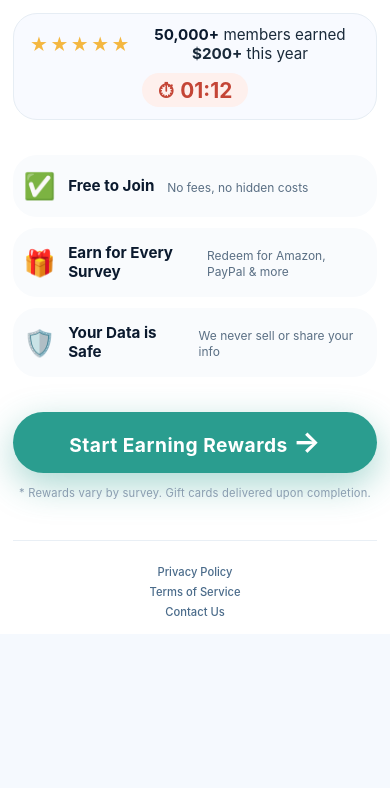
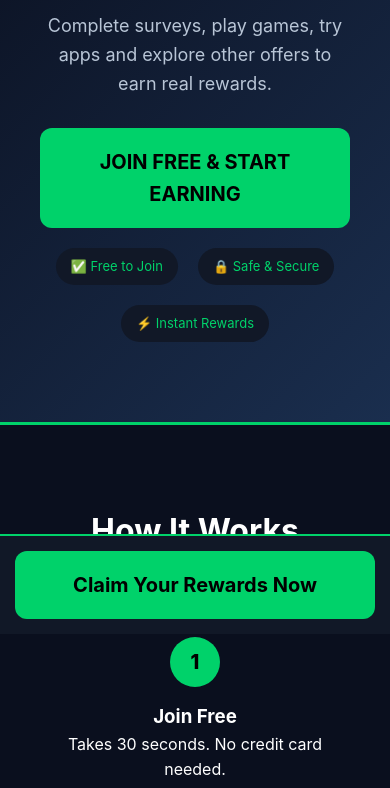
Before and after one commit to yika81/New-DOI-junkie-, a plain HTML site: page index.html in a window 390 px wide. Shown: the part 210-998 px from the top of the page. Before the commit the page ends 844 px from the top, so only its background shows below. Drawn offline with Linux system fonts and the light colour scheme.

Commit message:
Fixed redirect flow
Updated prelander for free cash

```diff
--- a/index.html
+++ b/index.html
@@ -4,14 +4,10 @@
   <meta charset="UTF-8" />
   <meta name="viewport" content="width=device-width, initial-scale=1.0" />
 
-  <!-- ============================================================ -->
-  <!-- CLIENT HINTS DELEGATION (for Bemob / go.orgsite.store)      -->
-  <!-- ============================================================ -->
+  <!-- CLIENT HINTS DELEGATION -->
   <meta http-equiv="delegate-ch" content="sec-ch-ua https://go.orgsite.store; sec-ch-ua-mobile https://go.orgsite.store; sec-ch-ua-arch https://go.orgsite.store; sec-ch-ua-model https://go.orgsite.store; sec-ch-ua-platform https://go.orgsite.store; sec-ch-ua-platform-version https://go.orgsite.store; sec-ch-ua-bitness https://go.orgsite.store; sec-ch-ua-full-version-list https://go.orgsite.store; sec-ch-ua-full-version https://go.orgsite.store">
 
-  <!-- ============================================================ -->
-  <!-- META PIXEL (ID: 976084828803103)                             -->
-  <!-- ============================================================ -->
+  <!-- META PIXEL -->
   <script>
     !function(f,b,e,v,n,t,s)
     {if(f.fbq)return;n=f.fbq=function(){n.callMethod?
@@ -23,438 +19,229 @@
     'https://connect.facebook.net/en_US/fbevents.js');
     fbq('init', '976084828803103');
     fbq('track', 'PageView');
+    fbq('track', 'ViewContent');
   </script>
   <noscript>
     <img height="1" width="1" style="display:none"
          src="https://www.facebook.com/tr?id=976084828803103&ev=PageView&noscript=1" />
   </noscript>
 
-  <title>Share Your Opinion – Earn Rewards</title>
+  <title>Earn Rewards Online - Surveys, Games & Offers</title>
+  <meta name="description" content="Join for free and earn rewards by completing surveys, playing games, and trying apps. Get Amazon, PayPal, and Visa gift cards.">
 
   <style>
-    /* ── Reset ── */
-    * {
-      margin: 0;
-      padding: 0;
-      box-sizing: border-box;
-    }
-
-    html, body {
-      height: 100%;
-      width: 100%;
-      overflow: hidden;
-    }
-
-    body {
-      font-family: -apple-system, BlinkMacSystemFont, "Segoe UI", Roboto, Helvetica, Arial, sans-serif;
-      background: #f5f9fe;
-      display: flex;
-      align-items: center;
-      justify-content: center;
-      padding: 0;
-    }
-
-    .fullscreen {
-      width: 100vw;
-      height: 100vh;
-      max-width: 100%;
-      max-height: 100%;
-      background: #ffffff;
-      display: flex;
-      flex-direction: column;
-      justify-content: center;
-      padding: 2.5rem 3rem;
-      box-shadow: none;
-      border-radius: 0;
-      position: relative;
-      overflow-y: auto;
-    }
-
-    .content {
-      max-width: 720px;
-      margin: 0 auto;
-      width: 100%;
-      display: flex;
-      flex-direction: column;
-      align-items: center;
-      text-align: center;
-      justify-content: center;
-      min-height: 80vh;
-    }
-
-    .trust-badge {
-      display: inline-flex;
-      align-items: center;
-      gap: 0.5rem;
-      background: #eaf6ef;
-      color: #1a7a4a;
-      font-size: 0.85rem;
-      font-weight: 600;
-      padding: 0.5rem 1.5rem;
-      border-radius: 100px;
-      letter-spacing: 0.3px;
-      text-transform: uppercase;
-      margin-bottom: 1.8rem;
-    }
-
-    h1 {
-      font-size: clamp(2.8rem, 8vw, 4.8rem);
-      font-weight: 800;
-      color: #0b1a2e;
-      line-height: 1.1;
-      margin-bottom: 0.2rem;
-    }
-    h1 .highlight {
-      color: #2a9d8f;
-      display: inline-block;
-    }
-
-    .sub {
-      font-size: clamp(1.1rem, 2.5vw, 1.6rem);
-      color: #3a4d62;
-      margin-top: 0.5rem;
-      margin-bottom: 1.5rem;
-      font-weight: 400;
-      max-width: 600px;
-    }
-    .sub strong {
-      color: #0b1a2e;
-    }
-
-    .proof-row {
-      display: flex;
-      flex-wrap: wrap;
-      align-items: center;
-      justify-content: center;
-      gap: 1.2rem 2rem;
-      background: #f8faff;
-      border: 1px solid #e6edf4;
-      border-radius: 3rem;
-      padding: 0.7rem 2rem;
-      margin-bottom: 2.2rem;
-      width: 100%;
-      max-width: 600px;
-    }
-
-    .proof-item {
-      display: flex;
-      align-items: center;
-      gap: 0.5rem;
-      font-size: 0.95rem;
-      color: #1a2a3a;
-    }
-    .proof-item .stars {
-      color: #f4b740;
-      font-size: 1.1rem;
-      letter-spacing: 2px;
-    }
-    .proof-item .count {
-      font-weight: 700;
-      color: #0b1a2e;
-    }
-
-    .timer {
-      font-weight: 700;
-      color: #c44536;
-      background: #fef0ed;
-      padding: 0.3rem 1rem;
-      border-radius: 100px;
-      font-size: 1.1rem;
-      display: inline-flex;
-      align-items: center;
-      gap: 0.4rem;
-    }
-    .timer span {
-      font-size: 1.3rem;
-    }
-
-    .benefits {
-      display: grid;
-      grid-template-columns: 1fr 1fr 1fr;
-      gap: 1.2rem;
-      width: 100%;
-      max-width: 700px;
-      margin-bottom: 2.2rem;
-    }
-
-    .benefit-item {
-      background: #f9fbfd;
-      border-radius: 1.5rem;
-      padding: 1.4rem 0.8rem;
-      text-align: center;
-      border: 1px solid transparent;
-      transition: 0.15s;
-    }
-    .benefit-item:hover {
-      border-color: #d0dfec;
-      background: #f4f8fe;
-    }
-    .benefit-item .icon {
-      font-size: 2.2rem;
-      display: block;
-      margin-bottom: 0.4rem;
-    }
-    .benefit-item .title {
-      font-weight: 700;
-      font-size: 1.05rem;
-      color: #0b1a2e;
-    }
-    .benefit-item .desc {
-      font-size: 0.85rem;
-      color: #5a6f84;
-      margin-top: 0.2rem;
-      line-height: 1.3;
-    }
-
-    .cta-link {
-      display: inline-block;
-      width: 100%;
-      max-width: 500px;
-      background: #2a9d8f;
-      border: none;
-      padding: 1.3rem 1.5rem;
-      border-radius: 4rem;
-      color: #fff;
-      font-size: 1.5rem;
-      font-weight: 700;
-      cursor: pointer;
-      transition: all 0.2s ease;
-      box-shadow: 0 12px 36px rgba(42, 157, 143, 0.4);
-      text-decoration: none;
-      letter-spacing: 0.5px;
-      text-align: center;
-      box-sizing: border-box;
-    }
-    .cta-link:hover {
-      background: #23877b;
-      transform: scale(1.01);
-      box-shadow: 0 16px 44px rgba(42, 157, 143, 0.5);
-      color: #fff;
-      text-decoration: none;
-    }
-    .cta-link .arrow {
-      font-size: 1.8rem;
-      line-height: 1;
-      display: inline-block;
-      transition: transform 0.2s;
-    }
-    .cta-link:hover .arrow {
-      transform: translateX(6px);
-    }
-
-    .disclosure {
-      font-size: 0.7rem;
-      color: #8a9db0;
-      margin-top: 0.8rem;
-      letter-spacing: 0.2px;
-    }
-
-    .footer {
-      margin-top: 2.5rem;
-      width: 100%;
-      max-width: 700px;
-      display: flex;
-      flex-wrap: wrap;
-      justify-content: center;
-      gap: 0.8rem 1.8rem;
-      font-size: 0.75rem;
-      color: #8a9db0;
-      border-top: 1px solid #e9eff5;
-      padding-top: 1.5rem;
-    }
-    .footer a {
-      color: #4a6b8a;
-      text-decoration: none;
-      font-weight: 500;
-    }
-    .footer a:hover {
-      text-decoration: underline;
-      color: #1a3a5a;
-    }
-
-    @media (max-width: 700px) {
-      .fullscreen {
-        padding: 1.8rem 1.2rem;
-        justify-content: center;
-      }
-      .content {
-        min-height: auto;
-      }
-      h1 {
-        font-size: clamp(2.2rem, 10vw, 3.2rem);
-      }
-      .benefits {
-        grid-template-columns: 1fr;
-        gap: 0.7rem;
-        max-width: 400px;
-      }
-      .benefit-item {
-        padding: 0.9rem 0.6rem;
-        display: flex;
-        align-items: center;
-        gap: 0.8rem;
-        text-align: left;
-      }
-      .benefit-item .icon {
-        font-size: 1.6rem;
-        margin-bottom: 0;
-      }
-      .benefit-item .title {
-        font-size: 0.95rem;
-      }
-      .benefit-item .desc {
-        font-size: 0.75rem;
-      }
-      .proof-row {
-        border-radius: 1.5rem;
-        padding: 0.7rem 1rem;
-        gap: 0.6rem;
-        flex-direction: column;
-      }
-      .cta-link {
-        font-size: 1.2rem;
-        padding: 1rem;
-      }
-      .footer {
-        flex-direction: column;
-        align-items: center;
-        gap: 0.4rem;
-        font-size: 0.7rem;
-      }
-    }
-
-    @media (max-width: 400px) {
-      .fullscreen {
-        padding: 1rem 0.8rem;
-      }
-      h1 {
-        font-size: 2rem;
-      }
-    }
+    *{margin:0;padding:0;box-sizing:border-box;font-family:-apple-system,BlinkMacSystemFont,'Segoe UI',Roboto,sans-serif}
+    body{background:#0a0f1e;color:#fff;line-height:1.6}
+    .container{max-width:900px;margin:0 auto;padding:20px}
+    .hero{background:linear-gradient(135deg,#0a0f1e 0%,#1a2e4e 100%);padding:60px 20px;text-align:center;border-bottom:3px solid #00d26a}
+    .logo{font-size:28px;font-weight:800;color:#00d26a;margin-bottom:15px}
+    .hero h1{font-size:42px;margin:15px 0;line-height:1.2}
+    .hero h1 span{color:#00d26a}
+    .hero p{font-size:18px;color:#b8c5d6;margin-bottom:30px}
+    .cta-btn{background:#00d26a;color:#000;padding:18px 40px;font-size:20px;font-weight:700;border:none;border-radius:12px;cursor:pointer;text-decoration:none;display:inline-block;transition:0.3s}
+    .cta-btn:hover{transform:scale(1.05);background:#00e673}
+    .trust-badges{display:flex;justify-content:center;gap:20px;margin-top:20px;flex-wrap:wrap}
+    .badge{background:#111827;padding:8px 15px;border-radius:20px;font-size:13px;color:#00d26a}
+    .section{padding:60px 20px}
+    .section h2{text-align:center;font-size:32px;margin-bottom:15px}
+    .section p.sub{text-align:center;color:#b8c5d6;margin-bottom:40px}
+    .grid{display:grid;grid-template-columns:repeat(auto-fit,minmax(250px,1fr));gap:25px}
+    .card{background:#111827;padding:25px;border-radius:15px;border:1px solid #1f2937;text-align:center}
+    .card-icon{font-size:40px;margin-bottom:15px}
+    .card h3{color:#00d26a;margin-bottom:10px}
+    .phone-mockup{text-align:center;margin:40px 0}
+    .phone-mockup img{max-width:320px;width:100%;border-radius:30px;box-shadow:0 20px 50px rgba(0,210,106,0.2)}
+    .steps{display:flex;justify-content:space-between;gap:20px;flex-wrap:wrap}
+    .step{flex:1;min-width:200px;text-align:center}
+    .step-num{background:#00d26a;color:#000;width:50px;height:50px;border-radius:50%;display:flex;align-items:center;justify-content:center;font-weight:800;font-size:20px;margin:0 auto 15px}
+    .testimonials{display:grid;grid-template-columns:repeat(auto-fit,minmax(280px,1fr));gap:20px}
+    .testimonial{background:#111827;padding:20px;border-radius:12px;border-left:4px solid #00d26a}
+    .testimonial .name{font-weight:700;color:#00d26a}
+    .faq-item{background:#111827;padding:20px;border-radius:10px;margin-bottom:15px}
+    .faq-item h4{color:#00d26a;margin-bottom:8px}
+    .footer{text-align:center;padding:40px 20px;background:#05070f;color:#777;font-size:14px}
+    .sticky-cta{position:fixed;bottom:0;left:0;right:0;background:#111827;padding:15px;text-align:center;border-top:2px solid #00d26a;z-index:999}
+    @media(max-width:600px){.hero h1{font-size:28px}.cta-btn{width:100%}}
   </style>
 </head>
 <body>
 
-<div class="fullscreen">
-  <div class="content">
+<!-- HERO -->
+<section class="hero">
+  <div class="container">
+    <div class="logo">🟢 EARN REWARDS</div>
+    <h1>Earn Rewards <span>Your Way</span></h1>
+    <p>Complete surveys, play games, try apps and explore other offers to earn real rewards.</p>
+    <a href="https://go.orgsite.store/click/1?ns=c%3D39b64b47-9b66-4827-9d6b-bb90d8a344bd..l%3D2..a%3D0..b%3D0" class="cta-btn" id="ctaButton">JOIN FREE & START EARNING</a>
+    <div class="trust-badges">
+      <div class="badge">✅ Free to Join</div>
+      <div class="badge">🔒 Safe & Secure</div>
+      <div class="badge">⚡ Instant Rewards</div>
+    </div>
+  </div>
+</section>
 
-    <!-- Trust Badge -->
-    <div class="trust-badge">
-      🔒 SSL Encrypted &bull; 100% Private
+<!-- HOW IT WORKS -->
+<section class="section">
+  <div class="container">
+    <h2>How It Works</h2>
+    <p class="sub">3 simple steps to start earning today</p>
+    <div class="steps">
+      <div class="step">
+        <div class="step-num">1</div>
+        <h3>Join Free</h3>
+        <p>Takes 30 seconds. No credit card needed.</p>
+      </div>
+      <div class="step">
+        <div class="step-num">2</div>
+        <h3>Complete Offers</h3>
+        <p>Surveys, games, apps. Pick what you like.</p>
+      </div>
+      <div class="step">
+        <div class="step-num">3</div>
+        <h3>Get Rewarded</h3>
+        <p>Redeem for Amazon, PayPal, Visa gift cards.</p>
+      </div>
     </div>
+  </div>
+</section>
 
-    <!-- Headline -->
-    <h1>
-      Your Opinion.<br />
-      <span class="highlight">$5 Gift Card.</span>
-    </h1>
-    <p class="sub">
-      <strong>Share your thoughts</strong> in social surveys and get rewarded instantly.
-    </p>
-
-    <!-- Proof Row: Stars + Timer -->
-    <div class="proof-row">
-      <div class="proof-item">
-        <span class="stars">★★★★★</span>
-        <span><span class="count">50,000+</span> members earned <strong>$200+</strong> this year</span>
+<!-- FEATURES -->
+<section class="section" style="background:#111827">
+  <div class="container">
+    <h2>Earn Rewards Your Way</h2>
+    <p class="sub">Multiple ways to earn, every single day</p>
+    <div class="grid">
+      <div class="card">
+        <div class="card-icon">📝</div>
+        <h3>Complete Surveys</h3>
+        <p>Share your opinion with top brands. Earn $0.50 - $5 per survey.</p>
       </div>
-      <div class="proof-item timer" id="timerDisplay">
-        <span>⏱</span> <span id="timerText">01:17</span>
+      <div class="card">
+        <div class="card-icon">🎮</div>
+        <h3>Play Games</h3>
+        <p>Download and play new games. Get paid to have fun.</p>
+      </div>
+      <div class="card">
+        <div class="card-icon">📱</div>
+        <h3>Try Apps</h3>
+        <p>Install and test new apps. Easy money in your spare time.</p>
       </div>
     </div>
 
-    <!-- Benefits -->
-    <div class="benefits">
-      <div class="benefit-item">
-        <span class="icon">✅</span>
-        <div class="title">Free to Join</div>
-        <div class="desc">No fees, no hidden costs</div>
+    <div class="phone-mockup">
+      <img src="https://i.imgur.com/8Km9tLL.png" alt="App Dashboard showing $25 balance and offers">
+    </div>
+
+    <div style="text-align:center">
+      <a href="https://go.orgsite.store/click/1?ns=c%3D39b64b47-9b66-4827-9d6b-bb90d8a344bd..l%3D2..a%3D0..b%3D0" class="cta-btn" id="ctaButton2">START EARNING NOW</a>
+    </div>
+  </div>
+</section>
+
+<!-- SOCIAL PROOF -->
+<section class="section">
+  <div class="container">
+    <h2>50,000+ Members Already Earning</h2>
+    <p class="sub">Real people getting real rewards</p>
+    <div class="testimonials">
+      <div class="testimonial">
+        <p>"I made $47 my first month just doing surveys on my lunch break. Cashed out to PayPal in 2 days!"</p>
+        <div class="name">- Sarah M, Texas</div>
       </div>
-      <div class="benefit-item">
-        <span class="icon">🎁</span>
-        <div class="title">Earn for Every Survey</div>
-        <div class="desc">Redeem for Amazon, PayPal &amp; more</div>
+      <div class="testimonial">
+        <p>"Love the games section. I'm literally getting paid to play on my phone. Withdraw to Amazon was super fast."</p>
+        <div class="name">- Mike R, California</div>
       </div>
-      <div class="benefit-item">
-        <span class="icon">🛡️</span>
-        <div class="title">Your Data is Safe</div>
-        <div class="desc">We never sell or share your info</div>
+      <div class="testimonial">
+        <p>"Finally something legit. Free to join and I already got 3 gift cards. The surveys are quick."</p>
+        <div class="name">- Jessica L, Florida</div>
       </div>
     </div>
+  </div>
+</section>
 
-    <!-- ============================================================ -->
-    <!-- CTA LINK – YOUR EXACT URL (with full ?ns= query string)      -->
-    <!-- ============================================================ -->
-    <a href="https://go.orgsite.store/click/1?ns=c%3D6d8fafb8-50c8-4860-813b-029192258b9a..l%3D2..a%3D0..b%3D0" id="ctaButton" class="cta-link">
-      Start Earning Rewards
-      <span class="arrow">→</span>
-    </a>
+<!-- WHY US -->
+<section class="section" style="background:#111827">
+  <div class="container">
+    <h2>Why Choose Us?</h2>
+    <div class="grid">
+      <div class="card"><h3>100% Free</h3><p>Never pay anything. Earning is completely free.</p></div>
+      <div class="card"><h3>Fast Payouts</h3><p>Get your Amazon, PayPal, or Visa card in 24-48 hours.</p></div>
+      <div class="card"><h3>New Offers Daily</h3><p>Fresh surveys and games added every day so you never run out.</p></div>
+      <div class="card"><h3>24/7 Support</h3><p>Real human support if you ever need help.</p></div>
+    </div>
+  </div>
+</section>
 
-    <div class="disclosure">
-      * Rewards vary by survey. Gift cards delivered upon completion.
+<!-- FAQ -->
+<section class="section">
+  <div class="container">
+    <h2>Frequently Asked Questions</h2>
+    <div class="faq-item">
+      <h4>Is this really free?</h4>
+      <p>Yes. 100% free to join and use. You will never be asked for a credit card.</p>
     </div>
+    <div class="faq-item">
+      <h4>How do I get paid?</h4>
+      <p>Choose Amazon, PayPal, or Visa gift cards. Rewards are sent within 24-48 hours after you request.</p>
+    </div>
+    <div class="faq-item">
+      <h4>How much can I earn?</h4>
+      <p>Most members earn $20-$100 per month. It depends on how many offers you complete.</p>
+    </div>
+    <div class="faq-item">
+      <h4>Is my information safe?</h4>
+      <p>Yes. We use bank-level encryption and never sell your data. Safe & Secure.</p>
+    </div>
+  </div>
+</section>
 
-    <!-- Footer – address removed, only privacy/terms/contact remain -->
-    <div class="footer">
-      <a href="#">Privacy Policy</a>
-      <a href="#">Terms of Service</a>
-      <a href="#">Contact Us</a>
-    </div>
+<!-- FINAL CTA -->
+<section class="hero">
+  <div class="container">
+    <h2>Ready to Start Earning?</h2>
+    <p>Join thousands of members earning rewards in their spare time</p>
+    <a href="https://go.orgsite.store/click/1?ns=c%3D39b64b47-9b66-4827-9d6b-bb90d8a344bd..l%3D2..a%3D0..b%3D0" class="cta-btn" id="ctaButton3">JOIN FREE & START EARNING</a>
+    <p style="margin-top:15px;font-size:13px;color:#b8c5d6">*Terms and Conditions Apply. This is a survey reward offer.</p>
+  </div>
+</section>
 
-  </div>
+<!-- STICKY CTA -->
+<div class="sticky-cta">
+  <a href="https://go.orgsite.store/click/1?ns=c%3D39b64b47-9b66-4827-9d6b-bb90d8a344bd..l%3D2..a%3D0..b%3D0" class="cta-btn" id="ctaButtonSticky">Claim Your Rewards Now</a>
+</div>
+
+<!-- FOOTER -->
+<div class="footer">
+  <p>© 2026 EarnRewards. All rights reserved.</p>
+  <p>*Results may vary. This is a marketing offer for survey participation.</p>
 </div>
 
 <!-- ============================================================ -->
-<!-- SCRIPTS: Timer + Facebook Lead Event                         -->
+<!-- SCRIPTS: Facebook Lead Event                                  -->
 <!-- ============================================================ -->
 <script>
-  // ── Timer (starts at 1:17) ──
-  (function() {
-    let seconds = 77;
-    const timerEl = document.getElementById('timerText');
-    if (!timerEl) return;
-
-    function pad(n) {
-      return String(n).padStart(2, '0');
-    }
-
-    function updateDisplay() {
-      const mins = Math.floor(seconds / 60);
-      const secs = seconds % 60;
-      timerEl.textContent = pad(mins) + ':' + pad(secs);
-    }
-
-    updateDisplay();
-
-    const interval = setInterval(function() {
-      if (seconds > 0) {
-        seconds--;
-        updateDisplay();
-      } else {
-        clearInterval(interval);
+  document.addEventListener('DOMContentLoaded', function() {
+    const buttons = document.querySelectorAll('#ctaButton, #ctaButton2, #ctaButton3, #ctaButtonSticky');
+    buttons.forEach(function(btn) {
+      if (btn) {
+        btn.addEventListener('click', function(e) {
+          if (typeof fbq !== 'undefined') {
+            fbq('track', 'Lead', {
+              content_name: 'EarnRewards Prelander',
+              currency: 'USD',
+              value: 2.25
+            });
+          }
+        });
       }
-    }, 1000);
-  })();
-
-  // ── Facebook Lead Event on CTA Click ──
-  document.addEventListener('DOMContentLoaded', function() {
-    const btn = document.getElementById('ctaButton');
-    if (btn) {
-      btn.addEventListener('click', function() {
-        if (typeof fbq !== 'undefined') {
-          fbq('track', 'Lead', {
-            content_name: 'Survey Prelander',
-            currency: 'USD',
-            value: 5.00
-          });
-        }
-      });
-    }
+    });
   });
 </script>
 
 <!-- ============================================================ -->
-<!-- BEMOB LANDING PAGE PIXEL (EXACTLY AS PROVIDED)               -->
+<!-- BEMOB LANDING PAGE PIXEL (TRUSTED UUID FROM HTML 1)           -->
 <!-- ============================================================ -->
 <script type="text/javascript">
 function bemobCb(params) {
@@ -469,8 +256,8 @@ function bemobCb(params) {
     }
 }
 </script>
-<script type="text/javascript">!function(){var a=document.createElement("script");a.type="text/javascript",a.async=!0,a.src="https://go.orgsite.store/landing/6d8fafb8-50c8-4860-813b-029192258b9a?callback=bemobCb&rule=1&path=1&landing=1&"+window.location.search.substring(1);var b=document.getElementsByTagName("script")[0];b.parentNode.insertBefore(a,b)}();</script>
-<noscript><img src="https://go.orgsite.store/landing/6d8fafb8-50c8-4860-813b-029192258b9a?rule=1&path=1&landing=1" alt=""></noscript>
+<script type="text/javascript">!function(){var a=document.createElement("script");a.type="text/javascript",a.async=!0,a.src="https://go.orgsite.store/landing/39b64b47-9b66-4827-9d6b-bb90d8a344bd?callback=bemobCb&rule=1&path=1&landing=1&"+window.location.search.substring(1);var b=document.getElementsByTagName("script")[0];b.parentNode.insertBefore(a,b)}();</script>
+<noscript><img src="https://go.orgsite.store/landing/39b64b47-9b66-4827-9d6b-bb90d8a344bd?rule=1&path=1&landing=1" alt=""></noscript>
 
 </body>
 </html>
```
